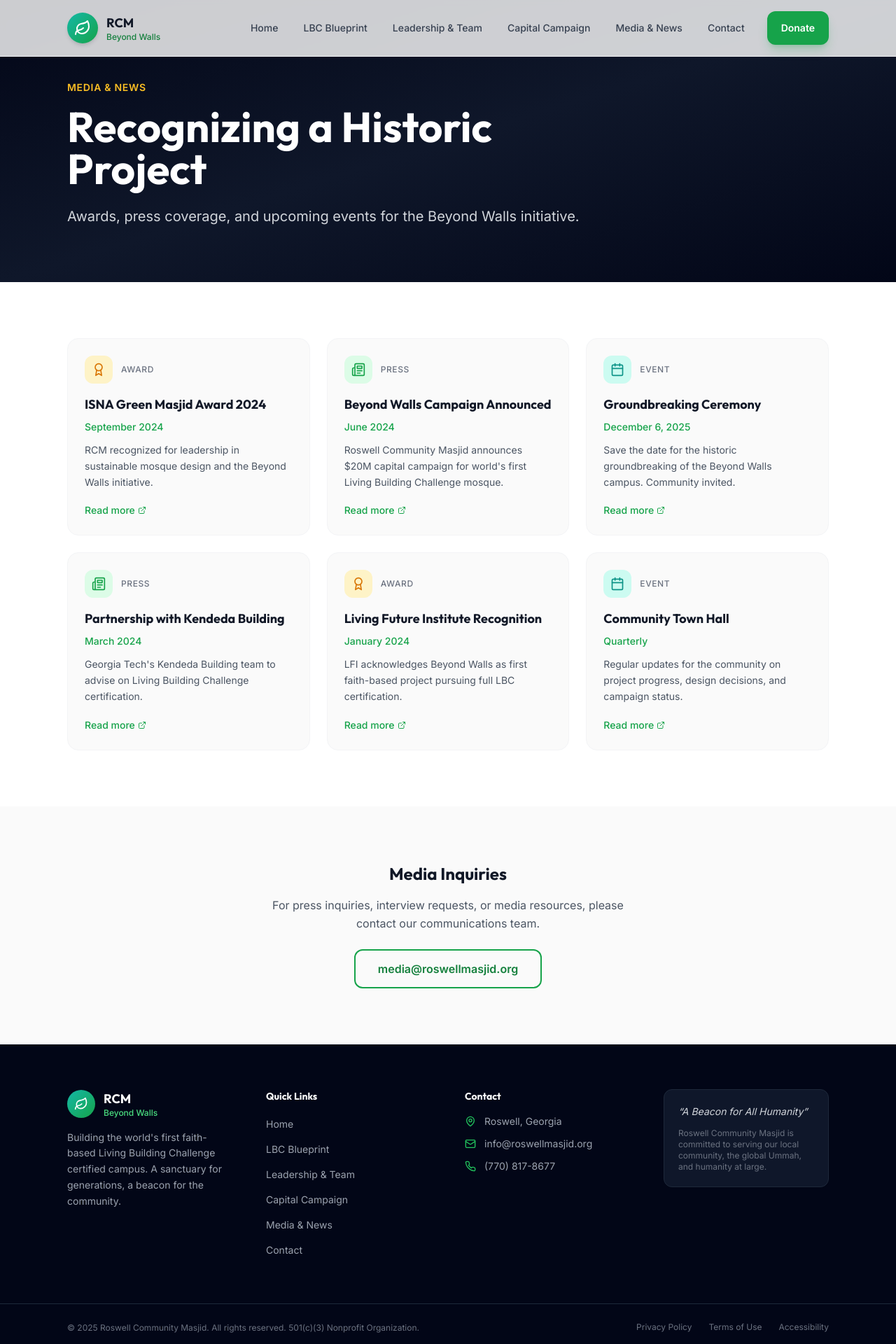
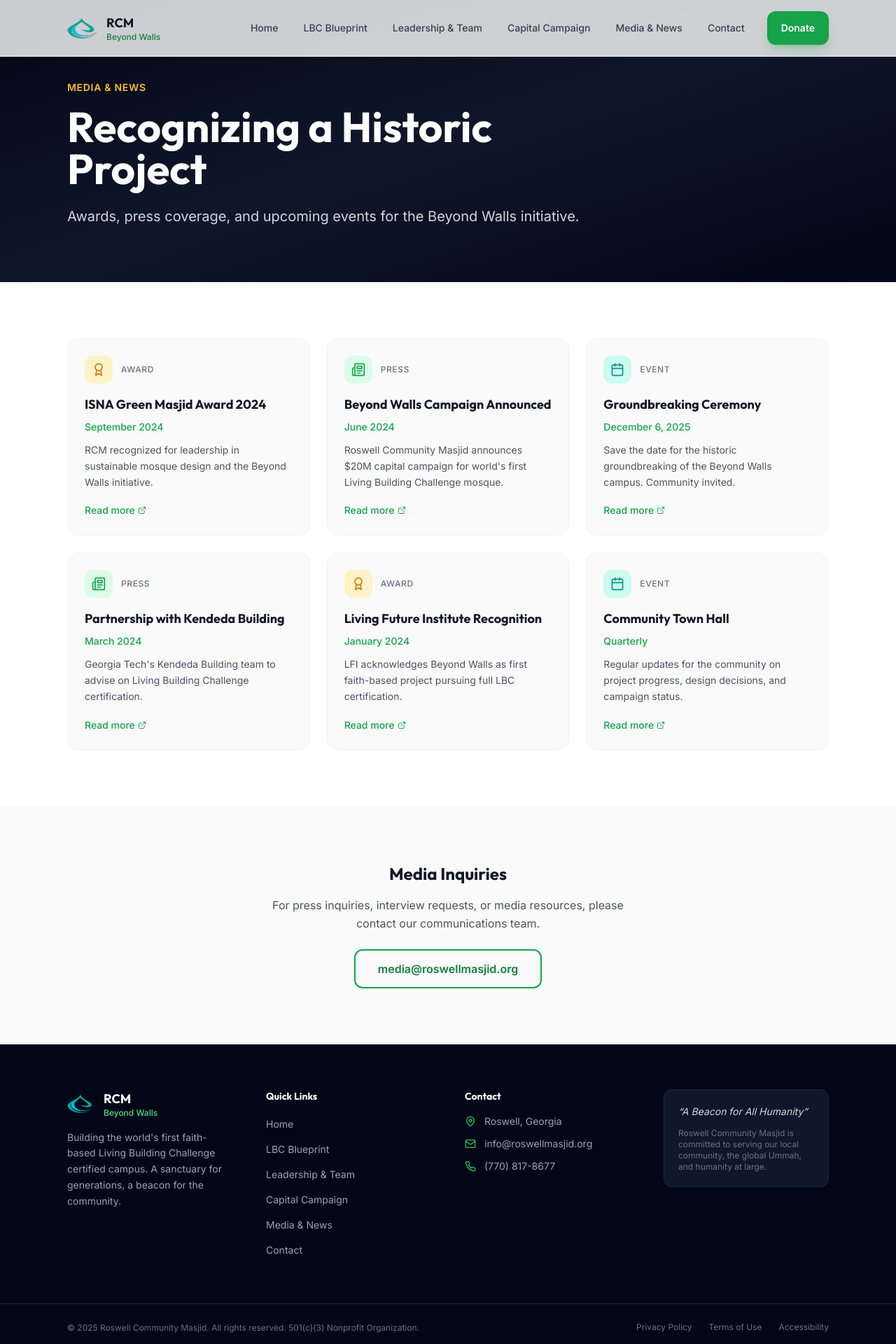
Before and after one commit to MuadhGeorge/vision99-redesign, a Next.js app: page /media in a window 1280 px wide. Shown: the top 1920 px of the page at 70% size. Built offline with nearby package versions, Linux system fonts and the light colour scheme.

Commit message:
rcm logo added
to footer, nav bar, and tab, also fixed navbar bug

```diff
--- a/app/layout.tsx
+++ b/app/layout.tsx
@@ -21,6 +21,10 @@ export const metadata: Metadata = {
     description: 'Building the world\'s first faith-based Living Building certified campus.',
     type: 'website',
   },
+  // Use RCM Beyond Walls logo as the default browser tab icon (favicon)
+  icons: {
+    icon: '/Photos/rcm-logo.png',
+  },
 }
 
 export default function RootLayout({
--- a/components/Footer.tsx
+++ b/components/Footer.tsx
@@ -1,7 +1,8 @@
 'use client'
 
 import Link from 'next/link'
-import { Leaf, Mail, Phone, MapPin } from 'lucide-react'
+import Image from 'next/image'
+import { Mail, Phone, MapPin } from 'lucide-react'
 
 const quickLinks = [
   { name: 'Home', href: '/' },
@@ -27,9 +28,13 @@ export default function Footer() {
           {/* Brand Column */}
           <div className="sm:col-span-2 lg:col-span-1">
             <Link href="/" className="flex items-center gap-3 mb-4 group">
-              <div className="w-10 h-10 rounded-full bg-gradient-to-br from-rcm-teal-500 to-brand-green-600 flex items-center justify-center flex-shrink-0 group-hover:shadow-lg transition-shadow">
-                <Leaf className="w-5 h-5 text-white" />
-              </div>
+              <Image
+                src="/Photos/rcm-logo.png"
+                alt="RCM Beyond Walls logo"
+                width={40}
+                height={40}
+                className="h-10 w-10 object-contain flex-shrink-0"
+              />
               <div>
                 <span className="font-display font-bold text-lg text-white">
                   RCM
--- a/components/Navigation.tsx
+++ b/components/Navigation.tsx
@@ -2,8 +2,9 @@
 
 import { useState, useEffect } from 'react'
 import { motion, AnimatePresence } from 'framer-motion'
-import { Menu, X, Leaf } from 'lucide-react'
+import { Menu, X } from 'lucide-react'
 import Link from 'next/link'
+import Image from 'next/image'
 
 const navLinks = [
   { name: 'Home', href: '/' },
@@ -37,17 +38,8 @@ export default function Navigation() {
     return () => window.removeEventListener('resize', handleResize)
   }, [])
 
-  // Prevent body scroll when mobile menu is open
-  useEffect(() => {
-    if (isOpen) {
-      document.body.style.overflow = 'hidden'
-    } else {
-      document.body.style.overflow = ''
-    }
-    return () => {
-      document.body.style.overflow = ''
-    }
-  }, [isOpen])
+  // Fix mobile nav: allow normal page scroll while menu is open to avoid a tiny scrollable strip.
+  // We no longer lock the body scroll here; the mobile overlay handles its own scrolling.
 
   return (
     <header
@@ -64,15 +56,20 @@ export default function Navigation() {
         aria-label="Main navigation"
       >
         <div className="flex items-center justify-between">
-          {/* Logo - Always show full brand */}
+          {/* Logo - Use actual RCM Beyond Walls logo from public/Photos */}
           <Link
             href="/"
             className="flex items-center gap-2 sm:gap-3 group"
             aria-label="RCM Beyond Walls - Home"
           >
-            <div className="w-10 h-10 sm:w-11 sm:h-11 rounded-full bg-gradient-to-br from-rcm-teal-500 to-brand-green-600 flex items-center justify-center shadow-md group-hover:shadow-lg transition-shadow flex-shrink-0">
-              <Leaf className="w-5 h-5 sm:w-6 sm:h-6 text-white" />
-            </div>
+            <Image
+              src="/Photos/rcm-logo.png"
+              alt="RCM Beyond Walls logo"
+              width={44}
+              height={44}
+              priority
+              className="h-10 w-10 sm:h-11 sm:w-11 object-contain flex-shrink-0"
+            />
             <div className="flex flex-col leading-tight">
               <span className="font-display font-bold text-base sm:text-lg text-gray-900">
                 RCM
@@ -121,9 +118,8 @@ export default function Navigation() {
           </button>
         </div>
 
-        {/* Mobile Menu - Full Screen Overlay
-            - Positioned just below the fixed header (60px / 68px) so the logo + hamburger stay visible.
-            - z-index kept below the header but above page content to avoid hero/image overlap on mobile. */}
+        {/* Mobile Menu - Dropdown panel that contains ONLY the nav links
+            Fix mobile nav: full-width overlay panel below the header instead of mixing with hero content. */}
         <AnimatePresence>
           {isOpen && (
             <motion.div
@@ -132,16 +128,17 @@ export default function Navigation() {
               animate={{ opacity: 1 }}
               exit={{ opacity: 0 }}
               transition={{ duration: 0.2 }}
-              className="lg:hidden fixed inset-x-0 top-[60px] sm:top-[68px] bottom-0 bg-white z-40"
+              className="lg:hidden fixed inset-x-0 top-[60px] sm:top-[72px] z-40 bg-white shadow-md
+                         max-h-[calc(100vh-60px)] sm:max-h-[calc(100vh-72px)] overflow-y-auto"
             >
-              <motion.div
+              <motion.nav
                 initial={{ opacity: 0, y: -10 }}
                 animate={{ opacity: 1, y: 0 }}
                 exit={{ opacity: 0, y: -10 }}
                 transition={{ duration: 0.2, delay: 0.1 }}
-                className="h-full overflow-y-auto px-4 py-6"
+                className="flex flex-col gap-2 px-4 py-4"
               >
-                <div className="space-y-1">
+                <div className="flex flex-col gap-1">
                   {navLinks.map((link, index) => (
                     <motion.div
                       key={link.name}
@@ -174,7 +171,7 @@ export default function Navigation() {
                     Donate Now
                   </Link>
                 </motion.div>
-              </motion.div>
+              </motion.nav>
             </motion.div>
           )}
         </AnimatePresence>
```
Also changed, not shown: public/Photos/rcm-logo.png (added).
